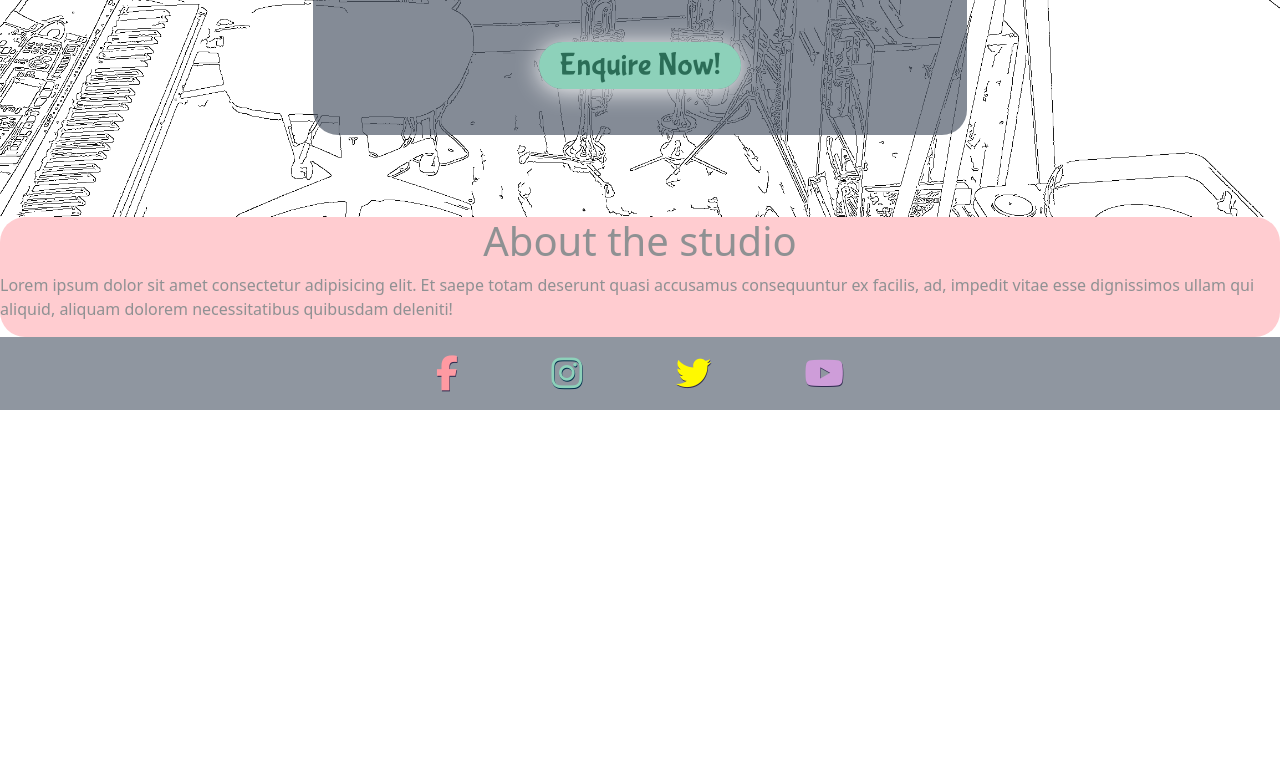
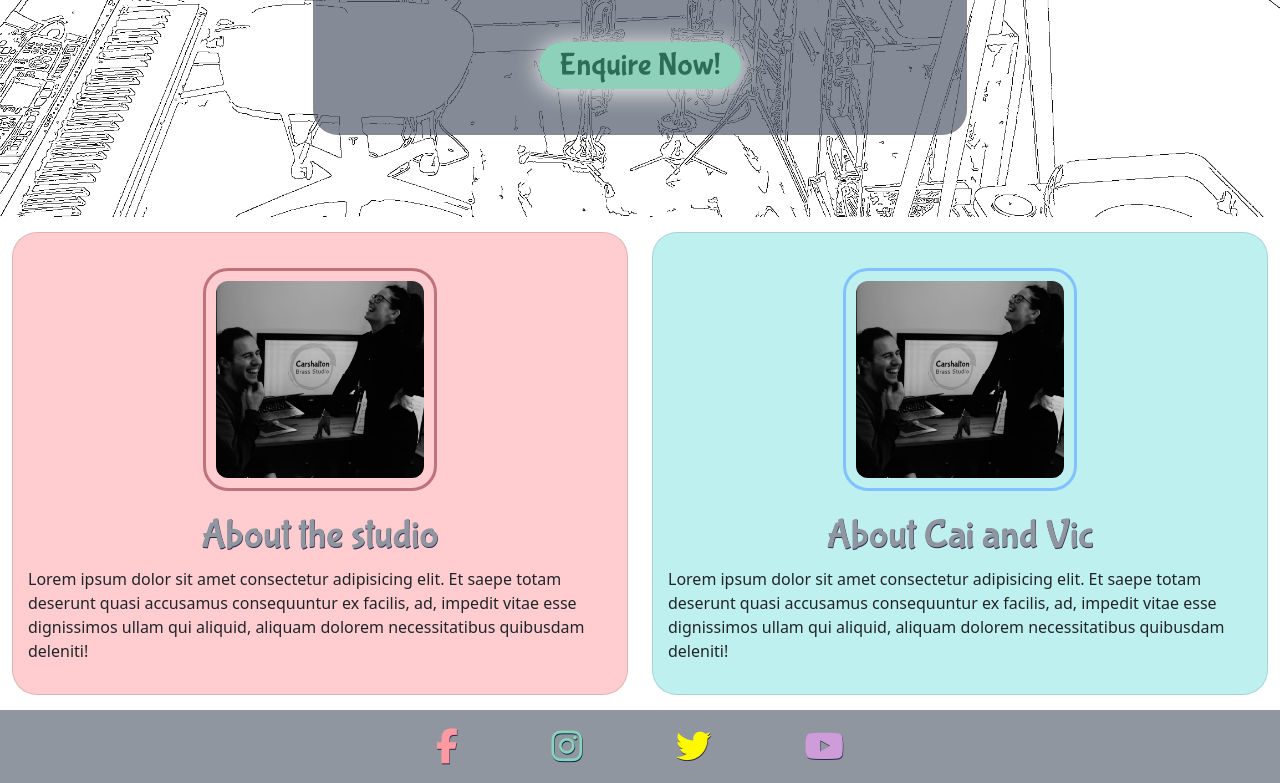
Before and after one commit to OliHickie/carshaltonbrassstudio, a plain HTML site: page index.html in a window 1280 px wide. Shown: the part 433-1216 px from the top of the page. Before the commit the page ends 843 px from the top, so only its background shows below. Drawn offline with nearby package versions, Linux system fonts and the light colour scheme.

Commit message:
about cards added

```diff
--- a/assets/css/style.css
+++ b/assets/css/style.css
@@ -245,13 +245,47 @@ navy: #2e294e
     }
 }
 
-.about-us-container {
-    height: 200px;
-    background-color: #FF9AA2;
-    border-radius: 25px;
-    opacity: 0.5;
+/* Index */
+
+.about-img-studio img {
+   margin: 20px auto;
+   display: block;
+   width: 40%;
+   border-radius: 25px;
+   border: solid 3px #bf7379;
+   padding: 10px;
 }
 
+.about-img-people img {
+   margin: 20px auto;
+   display: block;
+   width: 40%;
+   border-radius: 25px;
+   border: solid 3px #80c2ff;
+   padding: 10px;
+}
+
+.card {
+    border-radius: 25px;
+    padding: 15px;
+    margin: 15px 0px;
+}
+
+.about-studio {
+    background-color: rgba(255, 154, 162, 0.5);
+}
+
+.about-people {
+    background-color: rgba(128, 226, 225, 0.5);
+}
+
+.card h1 {
+    color: #8F96A0;
+    font-family: 'Bubblegum Sans', cursive;
+    text-shadow: 0.5px 0.5px #2e294e;
+}
+
+/* Contact Page  */
 
 .jumbotron-contact {
     background-color: rgba(80, 91, 106, 0.7);
@@ -272,14 +306,15 @@ navy: #2e294e
     font-size: 20px;
     text-decoration: none;
     letter-spacing: 0.2px;
-    color: #1a3da6;
-    background-color: rgba(255, 255, 255, 0.5);
+    color: #dddddd;
+    background-color: rgba(128, 226, 225, 0.5);
     border-radius: 25px;
     padding-right: 15px;
+    white-space: nowrap;
 }
 
 .jumbotron-contact a:hover {
-    color: #fafafa;
+    color: #8f9aad;
 }
 
 
@@ -293,5 +328,5 @@ navy: #2e294e
 }
 
 .contact-info {
-    padding: 30px;
+    padding: 30px 0px;
 }
--- a/index.html
+++ b/index.html
@@ -50,10 +50,27 @@
             </div>
         </div>
     </div>
-    <div class="about-us-container">
+    <div class="row">
+        <div class="col-12 col-md-6">
+            <div class="card about-studio">
+                <div class="about-img-studio"><img src="assets/images/cai-vic.jpg" alt="The owners of CBS, laughing">
+                </div>
                 <h1 class="text-center">About the studio</h1>
-        <p>Lorem ipsum dolor sit amet consectetur adipisicing elit. Et saepe totam deserunt quasi accusamus consequuntur ex facilis, ad, impedit vitae esse dignissimos ullam qui aliquid, aliquam dolorem necessitatibus quibusdam deleniti!</p>
-
+                <p>Lorem ipsum dolor sit amet consectetur adipisicing elit. Et saepe totam deserunt quasi accusamus
+                    consequuntur ex facilis, ad, impedit vitae esse dignissimos ullam qui aliquid, aliquam dolorem
+                    necessitatibus quibusdam deleniti!</p>
+            </div>
+        </div>
+        <div class="col-12 col-md-6">
+            <div class="card about-people">
+                <div class="about-img-people"><img src="assets/images/cai-vic.jpg" alt="The owners of CBS, laughing">
+                </div>
+                <h1 class="text-center">About Cai and Vic</h1>
+                <p>Lorem ipsum dolor sit amet consectetur adipisicing elit. Et saepe totam deserunt quasi accusamus
+                    consequuntur ex facilis, ad, impedit vitae esse dignissimos ullam qui aliquid, aliquam dolorem
+                    necessitatibus quibusdam deleniti!</p>
+            </div>
+        </div>
     </div>
 
     <footer class="footer mt-auto">
```
Also changed, not shown: assets/images/cai-vic.jpg (added), assets/images/logo.png (deleted), assets/images/studio-bg-bw.jpg (deleted), assets/images/studio-bg.jpg (deleted). Lines whose indentation alone changed are shown as unchanged.
